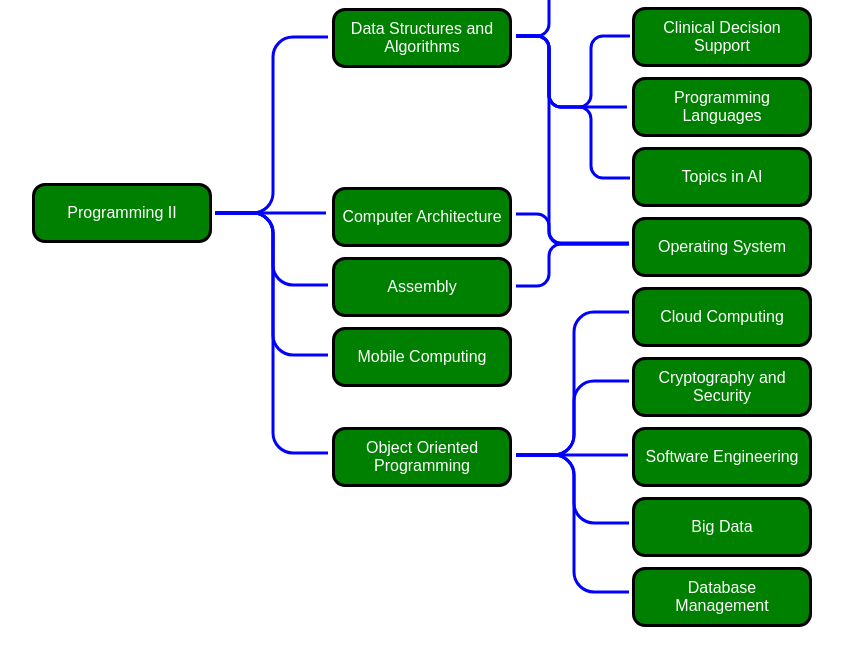
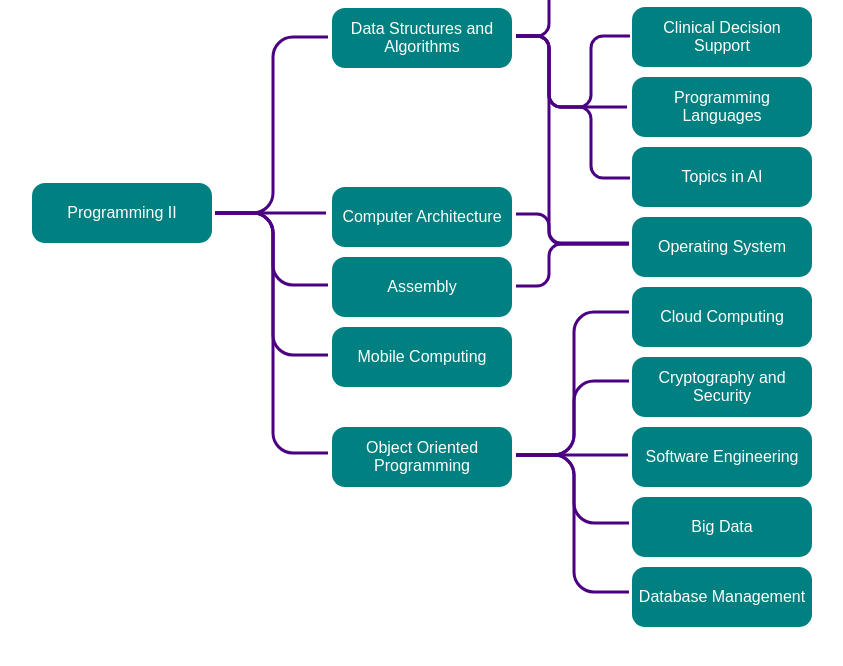
Before and after one commit to Qusid/Project-WebZ, a plain HTML site: page App1/App1/page.html in a window 1280 px wide. Both pictures are taken after a click on the button "Database Management". Shown: the part 343-1009 px from the top of the page, without its empty margins (268-1111 px from the left). Drawn offline with nearby package versions, Linux system fonts and the light colour scheme.

Commit message:
link overlap resolved

```diff
--- a/App1/App1/css/main.css
+++ b/App1/App1/css/main.css
@@ -5,9 +5,9 @@
 }
 
 .btn-group .button {
-    border-radius:13px;
-  background-color: green;
-  border: 3px solid black;
+  border-radius:13px;
+  border:0px;
+  background-color: teal;
   color: white;
   text-align: center;
   text-decoration: none;
@@ -35,7 +35,6 @@ color: white;
 font-weight: bold;
 opacity: 1;
 color: white;
-background-color: #5DADE2;
 }
 
 .btn-group .layer1a {
@@ -75,7 +74,7 @@ left: 600px;
 
 
 .btn-group .button:hover {
-  background-color: #3e8e41;
+
   opacity: 0.9;
 }
 
--- a/App1/App1/js/script.js
+++ b/App1/App1/js/script.js
@@ -15,7 +15,7 @@ $(document).ready(function () {
     Absolute("MC", "pr2", "pr2", "pr2");
     Absolute_path("MC","pr2_MC", "pr2_MC");
 
-    Absolute("OOP", "CC", "CRY", "SE","BD","DBM");
+    Absolute("OOP","pr2", "CC", "CRY", "SE","BD","DBM");
     Absolute_path("OOP","pr2_OOP","OOP_CC","OOP_CRYP","OOP_SE","OOP_BD","OOP_DBM");
 
 
@@ -64,9 +64,11 @@ function Absolute_path(string1, string2, string3, string4, string5, string6, str
 
 function Hover_over(string1, string2, string3, string4, string5, string6, string7) {
     $("#"+string1).mouseover(function () {
-        $("#" + string1).css("font-weight", "bold");
+        $("#" + string1).css("font-weight", "bold").css("color","black");
+                $("#" + string1).css("background-color", "lightgreen");
         $("#" + string2).css("background-color", "lightgreen");
         $("#" + string2).css("color", "black").css("opacity", 1);
+        $("#" + string2).css("border-width","thick");
         $("#" + string2).css("font-weight", "bold");
         $("#" + string3).css("background-color", "lightgreen");
         $("#" + string3).css("color", "black").css("opacity", 1);
@@ -91,24 +93,25 @@ function Hover_over(string1, string2, string3, string4, string5, string6, string
 function Hover_out(string1, string2, string3, string4, string5,string6, string7) {
 
     $("#" + string1).mouseout(function () {
-        $("#" + string1).css("font-weight", "normal");
-        $("#" + string2).css("background-color", "green");
+        $("#" + string1).css("font-weight", "normal").css("color","white");
+            $("#" + string1).css("background-color", "teal");
+        $("#" + string2).css("background-color", "teal");
         $("#" + string2).css("color", "white").css("opacity", 1);
         $("#" + string2).css("font-weight", "normal");
         $("#" + string3).css("color", "white").css("opacity", 1);
-        $("#" + string3).css("background-color", "green");
+        $("#" + string3).css("background-color", "teal");
         $("#" + string3).css("font-weight", "normal");
         $("#" + string4).css("color", "white").css("opacity", 1);
-        $("#" + string4).css("background-color", "green");
+        $("#" + string4).css("background-color", "teal");
         $("#" + string4).css("font-weight", "normal");
         $("#" + string5).css("color", "white").css("opacity", 1);
-        $("#" + string5).css("background-color", "green");
+        $("#" + string5).css("background-color", "teal");
         $("#" + string5).css("font-weight", "normal");
         $("#" + string6).css("color", "white").css("opacity", 1);
-        $("#" + string6).css("background-color", "green");
+        $("#" + string6).css("background-color", "teal");
         $("#" + string6).css("font-weight", "normal");
         $("#" + string7).css("color", "white").css("opacity", 1);
-        $("#" + string7).css("background-color", "green");
+        $("#" + string7).css("background-color", "teal");
         $("#" + string7).css("font-weight", "normal");
 
     });
@@ -117,33 +120,37 @@ function Hover_out(string1, string2, string3, string4, string5,string6, string7)
 
 function Hover_path(string1, string2, string3, string4, string5, string6, string7) {
     $("#" + string1).mouseover(function () {
-        $("#" + string2).css("stroke", "orange");
+        $("#" + string2).css("stroke", "black");
         $("#" + string2).css("opacity", "1");
-        $("#" + string3).css("stroke", "orange");
+        $("#" + string2).css("strokeWidth", "8");
+        $("#" + string3).css("stroke", "black");
         $("#" + string3).css("opacity", "1");
-        $("#" + string4).css("stroke", "orange");
+        $("#" + string3).css("strokeWidth", "6");
+        $("#" + string4).css("stroke", "black");
         $("#" + string4).css("opacity", "1");
-        $("#" + string5).css("stroke", "orange");
+        $("#" + string5).css("stroke", "black");
         $("#" + string5).css("opacity", "1");
-        $("#" + string6).css("stroke", "orange");
+        $("#" + string6).css("stroke", "black");
         $("#" + string6).css("opacity", "1");
-        $("#" + string7).css("stroke", "orange");
+        $("#" + string7).css("stroke", "black");
         $("#" + string7).css("opacity", "1");
         });
 }
 function Hoverout_path(string1, string2, string3, string4, string5, string6, string7) {
     $("#" + string1).mouseout(function () {
-        $("#" + string2).css("stroke", "blue");
+        $("#" + string2).css("stroke", "indigo");
         $("#" + string2).css("opacity", "1");
-        $("#" + string3).css("stroke", "blue");
+        $("#" + string2).css("strokeWidth", "3");
+        $("#" + string3).css("stroke", "indigo");
         $("#" + string3).css("opacity", "1");
-        $("#" + string4).css("stroke", "blue");
+        $("#" + string3).css("strokeWidth", "3");
+        $("#" + string4).css("stroke", "indigo");
         $("#" + string4).css("opacity", "1");
-        $("#" + string5).css("stroke", "blue");
+        $("#" + string5).css("stroke", "indigo");
         $("#" + string5).css("opacity", "1");
-        $("#" + string6).css("stroke", "blue");
+        $("#" + string6).css("stroke", "indigo");
         $("#" + string6).css("opacity", "1");
-        $("#" + string7).css("stroke", "blue");
+        $("#" + string7).css("stroke", "indigo");
         $("#" + string7).css("opacity", "1");
     });
 
--- a/App1/App1/page.html
+++ b/App1/App1/page.html
@@ -11,13 +11,13 @@
 
     <div class="btn-group">
         <div class="layer1a">
-            <button id="DM" class="button">Discrete Math</button>
+            <button id="DM" class="button" >Discrete Math</button>
         </div>
     </div>
 
     <div class="btn-group">
         <div class="layer1">
-            <button id="pr2" class="button" ;>Programming II</button>
+            <button id="pr2" class="button">Programming II</button>
         </div>
     </div>
 
@@ -61,44 +61,44 @@
 
 
     <svg height="1000" width="1000">
-        <path class="hoverd" id="pr2_DSA" d="M 475 489 l 38 0 a20,20 1 0 0 20,-20 l 0 -136 a20,20 0 0 1 20, -20 l 35 0" stroke="blue" stroke-width="3" fill="none" />
+        <path class="hoverd" id="pr2_DSA" d="M 475 489 l 38 0 a20,20 1 0 0 20,-20 l 0 -136 a20,20 0 0 1 20, -20 l 35 0" stroke="indigo" stroke-width="3" fill="none" />
 
 
 
-        <path class="hoverd" id="pr2_OOP" d="M 475 489 l 38 0 a20,20 0 0 1 20,20 l 0 200 a20,20 1 0 0 20, 20 l 35 0" stroke="blue" stroke-width="3" fill="none" />
+        <path class="hoverd" id="pr2_OOP" d="M 475 489 l 38 0 a20,20 0 0 1 20,20 l 0 200 a20,20 1 0 0 20, 20 l 35 0" stroke="indigo" stroke-width="3" fill="none" />
 
-        <path class="hoverd" id="pr2_CA" d="M 475 489 l 111 0" stroke="blue" stroke-width="3" fill="none" />
+        <path class="hoverd" id="pr2_CA" d="M 475 489 l 111 0" stroke="indigo" stroke-width="3" fill="none" />
 
-        <path class="hoverd" id="pr2_AS" d="M 475 489 l 38 0 a20,20 0 0 1 20,20 l 0 32 a20,20 1 0 0 20, 20 l 35 0" stroke="blue" stroke-width="3" fill="none" />
+        <path class="hoverd" id="pr2_AS" d="M 475 489 l 38 0 a20,20 0 0 1 20,20 l 0 32 a20,20 1 0 0 20, 20 l 35 0" stroke="indigo" stroke-width="3" fill="none" />
 
-        <path class="hoverd" id="pr2_MC" d="M 475 489 l 38 0 a20,20 0 0 1 20,20 l 0 102 a20,20 1 0 0 20, 20 l 35 0" stroke="blue" stroke-width="3" fill="none" />
+        <path class="hoverd" id="pr2_MC" d="M 475 489 l 38 0 a20,20 0 0 1 20,20 l 0 102 a20,20 1 0 0 20, 20 l 35 0" stroke="indigo" stroke-width="3" fill="none" />
 
-        <path class="hoverd" id="CA_OS" d="M 776 490 l 21 0 a12,12 0 0 1 12,12 l 0 6 a12,12 1 0 0 12,12 l 68 0" stroke="blue" stroke-width="3" fill="none" />
+        <path class="hoverd" id="CA_OS" d="M 776 490 l 21 0 a12,12 0 0 1 12,12 l 0 6 a12,12 1 0 0 12,12 l 68 0" stroke="indigo" stroke-width="3" fill="none" />
 
-        <path class="hoverd" id="AS_OS" d="M 776 562 l 21 0 a12,12 1 0 0 12,-12 l 0 -18 a12,12 0 0 1 12,-12 l 68 0" stroke="blue" stroke-width="3" fill="none" />
+        <path class="hoverd" id="AS_OS" d="M 776 562 l 21 0 a12,12 1 0 0 12,-12 l 0 -18 a12,12 0 0 1 12,-12 l 68 0" stroke="indigo" stroke-width="3" fill="none" />
 
-        <path class="hoverd" id="DSA_OS" d="M 776 312 l 21 0 a12,12 0 0 1 12,12 l 0 183 a12,12 1 0 0 12,12 l 68 0" stroke="blue" stroke-width="3" fill="none" />
+        <path class="hoverd" id="DSA_OS" d="M 776 312 l 21 0 a12,12 0 0 1 12,12 l 0 183 a12,12 1 0 0 12,12 l 68 0" stroke="indigo" stroke-width="3" fill="none" />
 
-        <path class="hoverd" id="OOP_DBM" d="M 776 731 l 38 0 a20,20 0 0 1 20,20 l 0 97 a20,20 1 0 0 20, 20 l 35 0" stroke="blue" stroke-width="3" fill="none" />
+        <path class="hoverd" id="OOP_DBM" d="M 776 731 l 38 0 a20,20 0 0 1 20,20 l 0 97 a20,20 1 0 0 20, 20 l 35 0" stroke="indigo" stroke-width="3" fill="none" />
 
-        <path class="hoverd" id="OOP_BD" d="M 776 731 l 38 0 a20,20 0 0 1 20,20 l 0 28 a20,20 1 0 0 20,20 l 35 0" stroke="blue" stroke-width="3" fill="none" />
+        <path class="hoverd" id="OOP_BD" d="M 776 731 l 38 0 a20,20 0 0 1 20,20 l 0 28 a20,20 1 0 0 20,20 l 35 0" stroke="indigo" stroke-width="3" fill="none" />
 
-        <path class="hoverd" id="OOP_SE" d="M 776 731 l 112 0" stroke="blue" stroke-width="3" fill="none" />
+        <path class="hoverd" id="OOP_SE" d="M 776 731 l 112 0" stroke="indigo" stroke-width="3" fill="none" />
 
-        <path class="hoverd" id="OOP_CRYP" d="M 776 731 l 38 0 a20,20 1 0 0 20,-20 l 0 -34 a20,20 0 0 1 20, -20 l 35 0" stroke="blue" stroke-width="3" fill="none" />
+        <path class="hoverd" id="OOP_CRYP" d="M 776 731 l 38 0 a20,20 1 0 0 20,-20 l 0 -34 a20,20 0 0 1 20, -20 l 35 0" stroke="indigo" stroke-width="3" fill="none" />
 
-        <path class="hoverd" id="OOP_CC" d="M 776 731 l 38 0 a20,20 1 0 0 20,-20 l 0 -103 a20,20 0 0 1 20, -20 l 35 0" stroke="blue" stroke-width="3" fill="none" />
+        <path class="hoverd" id="OOP_CC" d="M 776 731 l 38 0 a20,20 1 0 0 20,-20 l 0 -103 a20,20 0 0 1 20, -20 l 35 0" stroke="indigo" stroke-width="3" fill="none" />
 
 
-        <path class="hoverd" id="DSA_AI" d="M 776 312 l 21 0 a12,12 0 0 1 12,12 l 0 47 a12,12 1 0 0 12,12 l 18 0 a12,12 0 0 1 12,12 l 0 47 a12,12 1 0 0 12,12 l 27 0" stroke="blue" stroke-width="3" fill="none" />
+        <path class="hoverd" id="DSA_AI" d="M 776 312 l 21 0 a12,12 0 0 1 12,12 l 0 47 a12,12 1 0 0 12,12 l 18 0 a12,12 0 0 1 12,12 l 0 47 a12,12 1 0 0 12,12 l 27 0" stroke="indigo" stroke-width="3" fill="none" />
 
-        <path class="hoverd" id="DSA_PL" d="M 776 312 l 21 0 a12,12 0 0 1 12,12 l 0 47 a12,12 1 0 0 12,12 l 66 0" stroke="blue" stroke-width="3" fill="none" />
+        <path class="hoverd" id="DSA_PL" d="M 776 312 l 21 0 a12,12 0 0 1 12,12 l 0 47 a12,12 1 0 0 12,12 l 66 0" stroke="indigo" stroke-width="3" fill="none" />
 
-        <path class="hoverd" id="DSA_CDS" d="M 776 312 l 21 0 a12,12 0 0 1 12,12 l 0 47 a12,12 1 0 0 12,12 l 18 0 a12,12 1 0 0 12,-12 l 0 -47 a12,12 0 0 1 12,-12 l 27 0" stroke="blue" stroke-width="3" fill="none" />
+        <path class="hoverd" id="DSA_CDS" d="M 776 312 l 21 0 a12,12 0 0 1 12,12 l 0 47 a12,12 1 0 0 12,12 l 18 0 a12,12 1 0 0 12,-12 l 0 -47 a12,12 0 0 1 12,-12 l 27 0" stroke="indigo" stroke-width="3" fill="none" />
 
-        <path class="hoverd" id="DM_DSA_AD" d="M 776 312 l 21 0 a12,12 1 0 0 12,-12 l 0 -82 a12,12 0 0 1 12,-12 l 17 0 a12,12 1 0 0 12,-12 l 0 -13 a12,12 0 0 1 12,-12 l 27 0" stroke="blue" stroke-width="3" fill="none" />
+        <path class="hoverd" id="DM_DSA_AD" d="M 776 312 l 21 0 a12,12 1 0 0 12,-12 l 0 -82 a12,12 0 0 1 12,-12 l 17 0 a12,12 1 0 0 12,-12 l 0 -13 a12,12 0 0 1 12,-12 l 27 0" stroke="indigo" stroke-width="3" fill="none" />
 
-        <path class="hoverd" id="DM_DSA_TOC" d="M 776 86 l 21 0 a12,12 0 0 1 12,12 l 0 96 a12,12 1 0 0  12,12 l 17 0a12,12 0 0 1 12,12 l 0 12 a12,12 1 0 0 12,12 l 27 0" stroke="blue" stroke-width="3" fill="none" />
+        <path class="hoverd" id="DM_DSA_TOC" d="M 776 86 l 21 0 a12,12 0 0 1 12,12 l 0 96 a12,12 1 0 0  12,12 l 17 0a12,12 0 0 1 12,12 l 0 12 a12,12 1 0 0 12,12 l 27 0" stroke="indigo" stroke-width="3" fill="none" />
 
 
 </svg>
```
